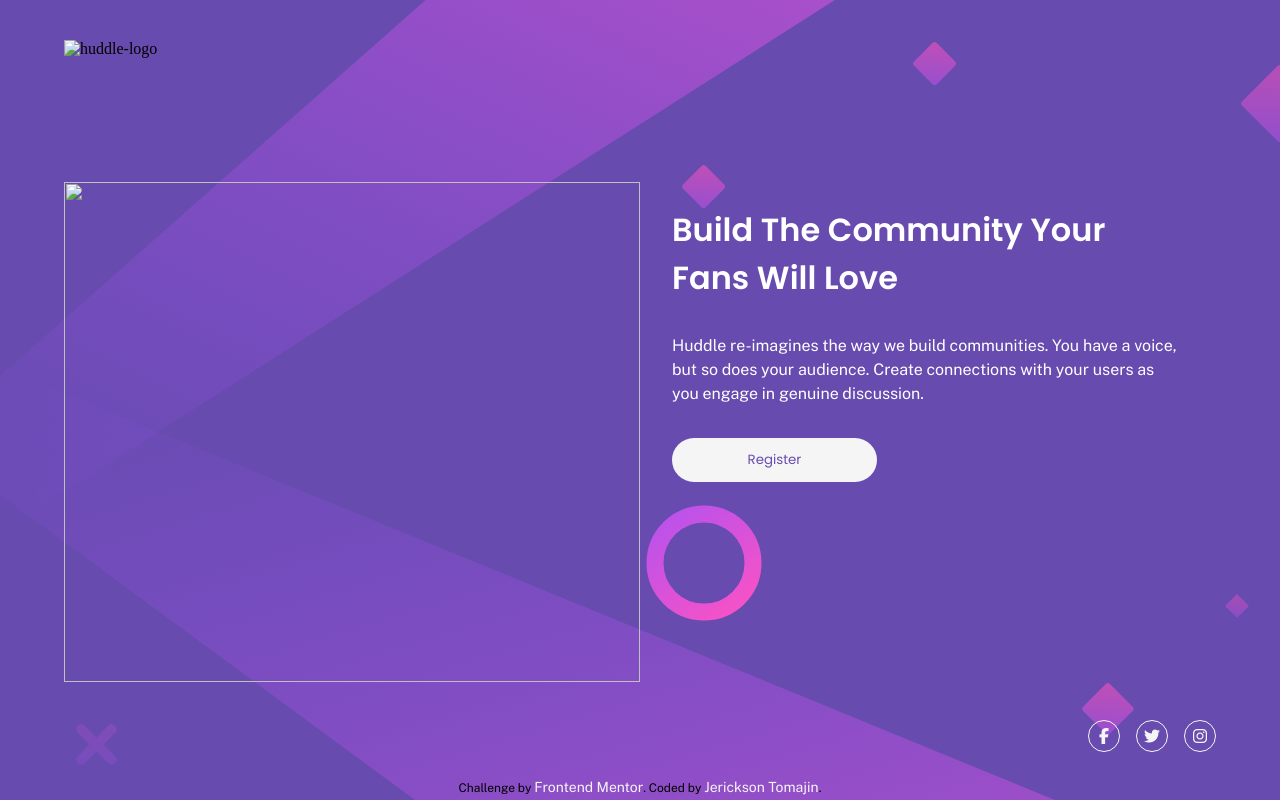
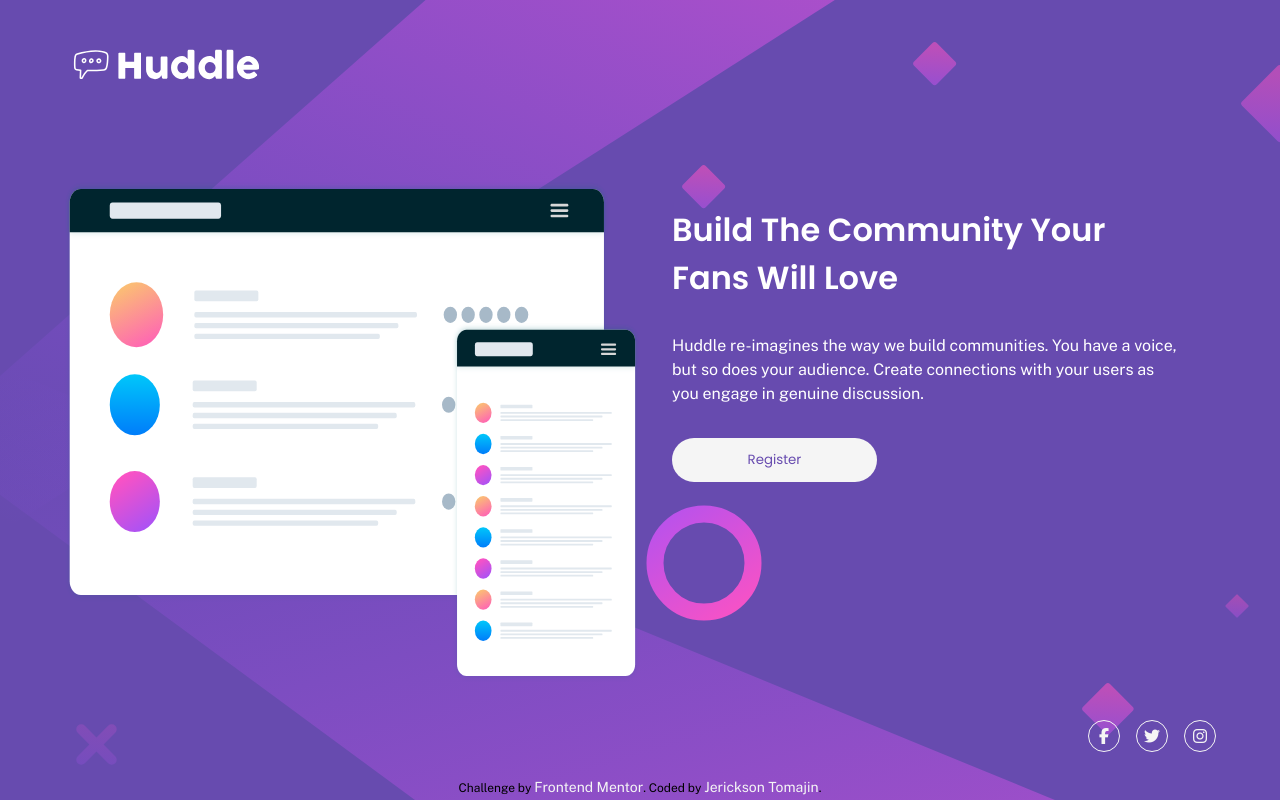
Before and after one commit to AsukalDePapa/FrontendMentor---Huddle-Landing-Page, a plain HTML site: page index.html in a window 1280 px wide. Drawn offline with nearby package versions, Linux system fonts and the light colour scheme; the site is published under a folder, as on GitHub Pages, so addresses that start at the root find nothing.

Commit message:
modified v.2

```diff
--- a/index.html
+++ b/index.html
@@ -19,12 +19,12 @@
 <body>
   <!-- Header -->
   <header>
-    <img src="/images/logo.svg" alt="huddle-logo">
+    <img src="./images/logo.svg" alt="huddle-logo">
   </header>
   <main>
     <!-- Article Hero img -->
     <article class="top-article">
-      <img src="/images/illustration-mockups.svg" alt="">
+      <img src="./images/illustration-mockups.svg" alt="">
     </article>
     <!-- Article Hero -->
     <article class="bottom-article">
```
